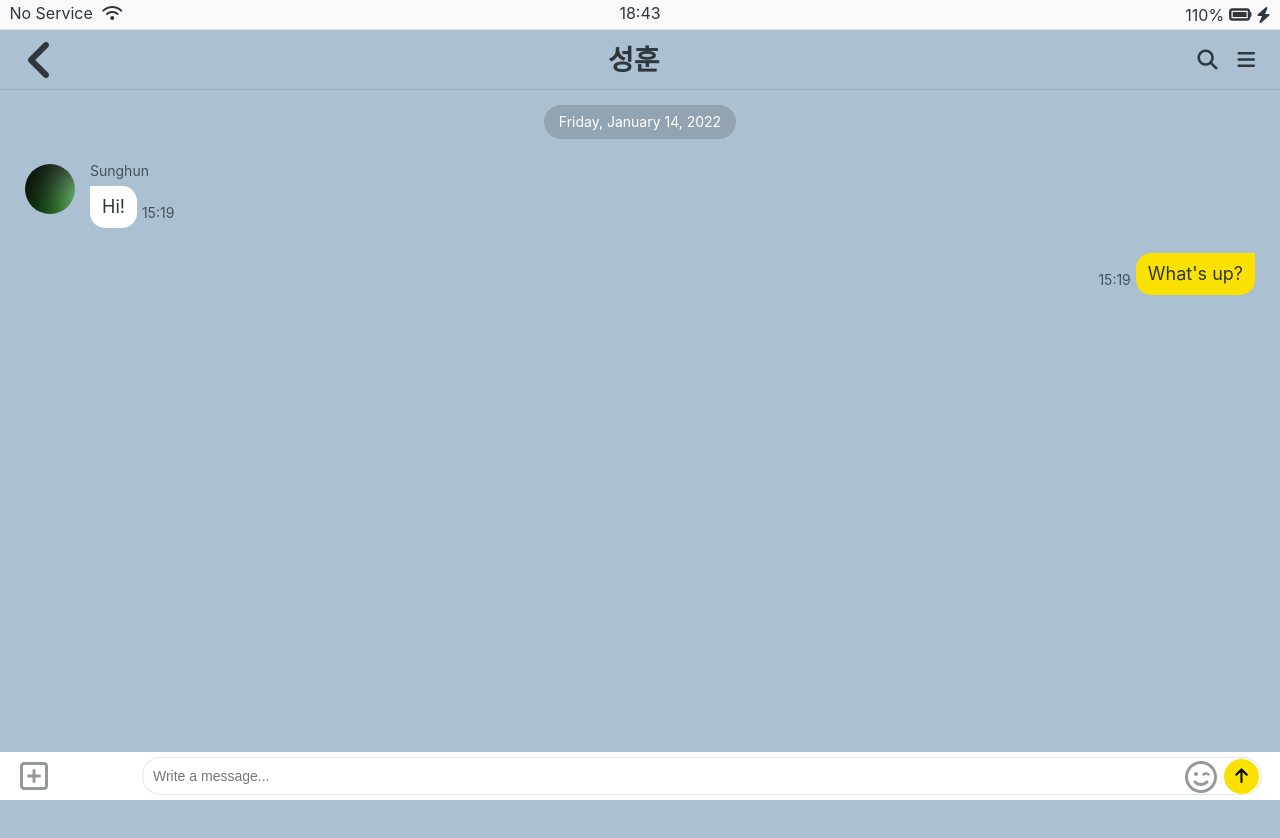
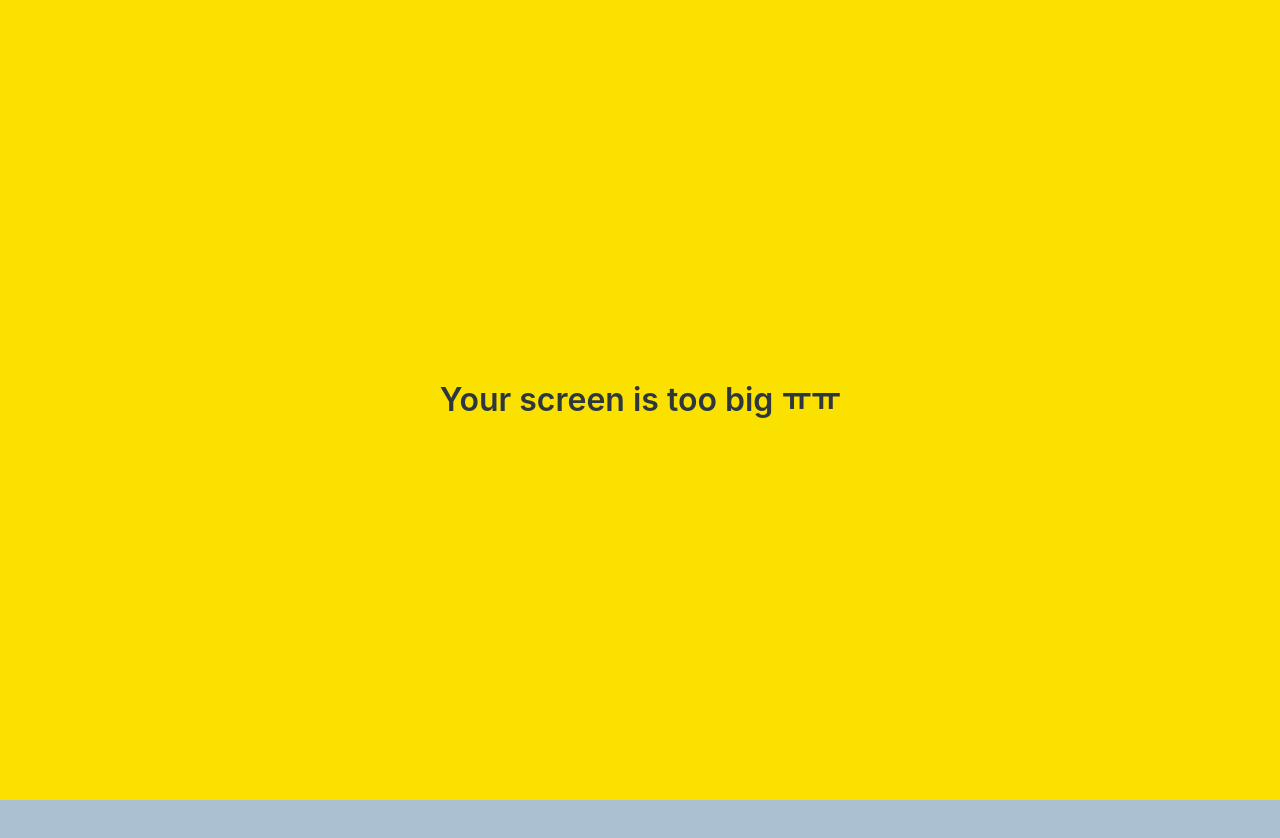
Before and after one commit to CGJI58/css__kakaotalk-clone, a plain HTML site: page chat.html in a window 1280 px wide. Shown: the top 838 px of the page. Drawn offline with Linux system fonts and the light colour scheme.

Commit message:
Finished kokoatalk

```diff
--- a/chat.html
+++ b/chat.html
@@ -52,7 +52,7 @@
           </div>
         </div>
       </div>
-      <div class="message-row message-row--own">
+      <div class="message-row--own">
         <div class="message-row__content">
           <div class="message__info">
             <span class="message__bubble">What's up?</span>
@@ -74,6 +74,10 @@
         </button>
       </div>
     </form>
+    <div id="no-mobile">
+      <span>Your screen is too big ㅠㅠ</span>
+    </div>
+
     <script
       src="https://kit.fontawesome.com/280aa247ef.js"
       crossorigin="anonymous"
--- /dev/null
+++ b/css/components/no-mobile.css
@@ -0,0 +1,19 @@
+#no-mobile {
+  position: fixed;
+  z-index: 99;
+  height: 100vh;
+  width: 100vw;
+  background-color: var(--yellow);
+  display: flex;
+  justify-content: center;
+  align-items: center;
+  font-size: 32px;
+  font-weight: 600;
+  top: 0;
+}
+
+@media screen and (max-width: 600px) {
+  #no-mobile {
+    display: none;
+  }
+}
--- a/css/screens/chat.css
+++ b/css/screens/chat.css
@@ -1,6 +1,6 @@
 #chat-screen {
   background-color: #abc1d1;
-  height: 1000vh;
+  height: 500vh;
 }
 
 #chat-screen .alt-header {
@@ -13,6 +13,17 @@
   align-items: center;
 }
 
+@keyframes fadeInFromTop {
+  from {
+    transform: translateY(-25px);
+    opacity: 0;
+  }
+  to {
+    transform: none;
+    opacity: 1;
+  }
+}
+
 .chat__timestamp {
   color: white;
   background-color: #92a4b2;
@@ -20,16 +31,43 @@
   font-size: 14px;
   border-radius: 25px;
   margin-bottom: 25px;
+  animation: fadeInFromTop 0.3s linear forwards;
+}
+
+@keyframes fadeInFromLeft {
+  from {
+    transform: translateX(-25px);
+    opacity: 0;
+  }
+  to {
+    transform: none;
+    opacity: 1;
+  }
 }
 
 .message-row {
   width: 100%;
   display: flex;
   margin-bottom: 25px;
+  animation: fadeInFromLeft 0.3s linear forwards;
+}
+
+@keyframes fadeInFromRight {
+  from {
+    transform: translateX(25px);
+    opacity: 0;
+  }
+  to {
+    transform: none;
+    opacity: 1;
+  }
 }
 
 .message-row--own {
+  width: 100%;
   justify-content: flex-end;
+  margin-bottom: 25px;
+  animation: fadeInFromRight 0.3s linear forwards;
 }
 
 .message-row img {
@@ -78,12 +116,14 @@
   position: fixed;
   bottom: 0;
   width: 100%;
+  height: 50px;
   background-color: white;
   display: flex;
   justify-content: space-between;
   align-items: center;
   padding: 5px 20px;
   box-sizing: border-box;
+  transition: transform 0.3s ease-in-out;
 }
 .reply .reply__column:first-child {
   width: 10%;
@@ -107,6 +147,7 @@
   border: var(--ui-border);
   border-radius: 20px;
   font-size: 14px;
+  transition: all 0.3s ease-in-out;
 }
 
 .reply__column:last-child > i,
@@ -127,9 +168,22 @@
   width: 35px;
   height: 35px;
   border-radius: 50%;
+  transition: all 0.3s ease-in-out;
 }
 
 .reply__column button:focus,
 .reply__column button:active {
   outline: none;
 }
+
+.reply input:focus {
+  transform: translateX(-10vw) translateY(-80px);
+}
+
+.reply:focus-within button {
+  transform: translateY(-80px);
+}
+
+.reply:focus-within {
+  transform: translateY(80px);
+}
--- a/css/styles.css
+++ b/css/styles.css
@@ -9,6 +9,7 @@
 @import "components/badge.css";
 @import "components/icon-row.css";
 @import "components/alt-screen-header.css";
+@import "components/no-mobile.css";
 
 /* Screens */
 @import "screens/login.css";
```
Also changed, not shown: chats.html (+4 -0 lines), find.html (+9 -1 lines), friends.html (+4 -0 lines), index.html (+4 -0 lines), more.html (+4 -0 lines).
